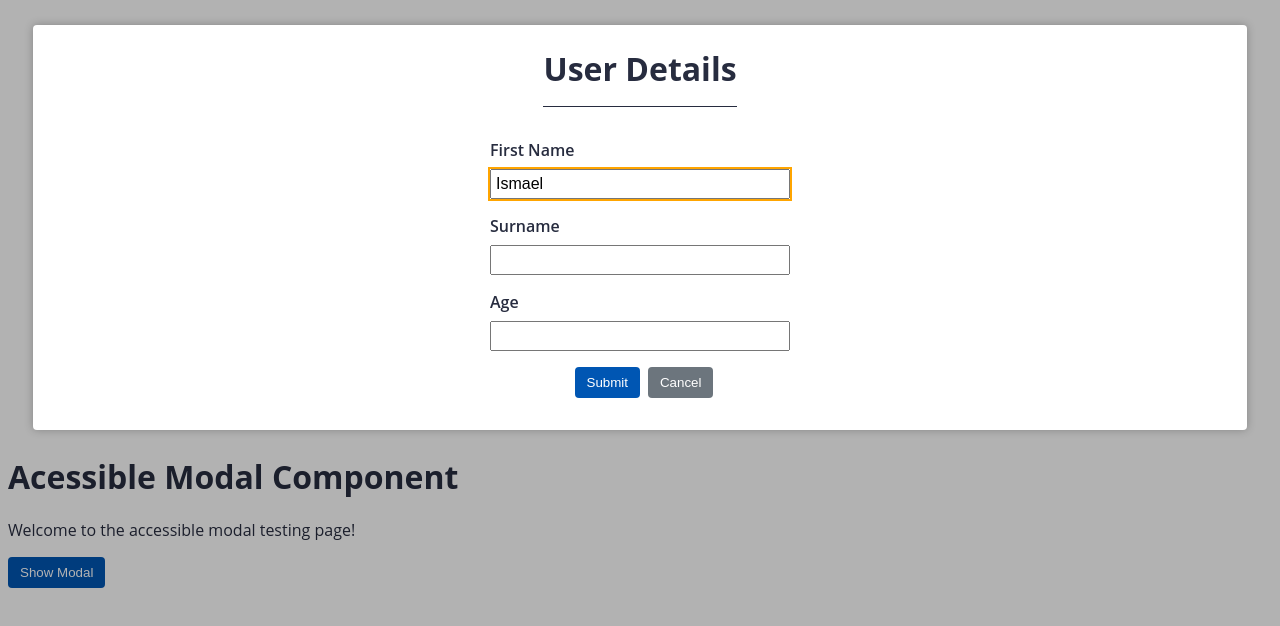
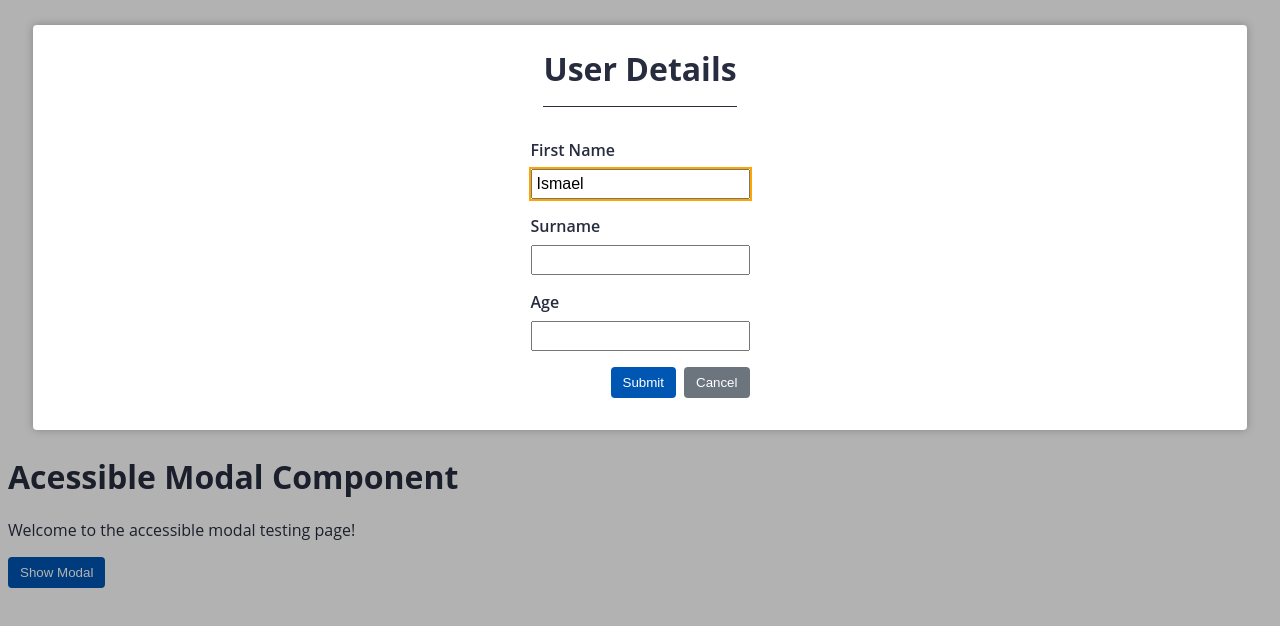
Before and after one commit to Ismaelp96/design-acessivel-angular-2, an Angular app: page / in a window 1280 px wide. Both pictures are taken after a click on the button "Show Modal". Shown: the top 626 px of the page. Built offline with nearby package versions, Linux system fonts and the light colour scheme.

Commit message:
Reactive Forms

```diff
--- a/src/app/app.component.html
+++ b/src/app/app.component.html
@@ -5,21 +5,21 @@
 </button>
 
 <ng-template #modal>
+  <form [formGroup]="form" (ngSubmit)="submit()">
     <div class="form-field">
       <label for="firstName">First Name</label>
-    <input id="firstName" [value]="firstName" />
+      <input id="firstName" formControlName="firstName" />
     </div>
     <div class="form-field">
       <label for="surname">Surname</label>
-    <input id="surname" />
+      <input id="surname" formControlName="surname" />
     </div>
     <div class="form-field">
       <label for="age">Age</label>
-    <input id="age" />
+      <input id="age" formControlName="age" />
     </div>
-
     <div class="button-group">
-    <button class="button button-primary" type="button">Submit</button>
+      <button class="button button-primary" type="submit">Submit</button>
       <button
         class="button button-secondary"
         type="button"
@@ -28,4 +28,5 @@
         Cancel
       </button>
     </div>
+  </form>
 </ng-template>
--- a/src/app/app.component.ts
+++ b/src/app/app.component.ts
@@ -1,8 +1,9 @@
-import { Component, TemplateRef, ViewChild } from '@angular/core';
+import { Component, OnInit, TemplateRef, ViewChild } from '@angular/core';
 
 import { ModalService } from './shared/components/modal/services/modal.service';
 import { fade } from './shared/animations/fade';
 import { ModalRef } from './shared/components/modal/models/modal-ref';
+import { FormBuilder, FormGroup, Validators } from '@angular/forms';
 
 @Component({
   selector: 'app-root',
@@ -10,15 +11,19 @@ import { ModalRef } from './shared/components/modal/models/modal-ref';
   styleUrls: ['./app.component.scss'],
   animations: [fade],
 })
-export class AppComponent {
+export class AppComponent implements OnInit {
   @ViewChild('modal')
   public modalTemplateRef!: TemplateRef<any>;
   title = 'design-acessivel-angular-2';
   firstName: string = 'Ismael';
   modalRef!: ModalRef;
   info = false;
+  form!: FormGroup;
 
-  constructor(private modalService: ModalService) {}
+  constructor(
+    private modalService: ModalService,
+    private formBuilder: FormBuilder
+  ) {}
 
   public show(): void {
     this.modalRef = this.modalService.open({
@@ -26,4 +31,16 @@ export class AppComponent {
       title: 'User Details',
     });
   }
+
+  ngOnInit(): void {
+    this.form = this.formBuilder.group({
+      firstName: ['Ismael', Validators.required],
+      surname: ['', Validators.required],
+      age: ['', Validators.required],
+    });
+  }
+  submit(): void {
+    console.log(this.form.value);
+    this.modalRef.close();
+  }
 }
--- a/src/app/app.module.ts
+++ b/src/app/app.module.ts
@@ -5,6 +5,7 @@ import { BrowserAnimationsModule } from '@angular/platform-browser/animations';
 import { AppRoutingModule } from './app-routing.module';
 import { AppComponent } from './app.component';
 import { ModalModule } from './shared/components/modal/modal.module';
+import { ReactiveFormsModule } from '@angular/forms';
 
 @NgModule({
   declarations: [AppComponent],
@@ -13,6 +14,7 @@ import { ModalModule } from './shared/components/modal/modal.module';
     AppRoutingModule,
     ModalModule,
     BrowserAnimationsModule,
+    ReactiveFormsModule,
   ],
   providers: [],
   bootstrap: [AppComponent],
```
Lines whose indentation alone changed are shown as unchanged.
